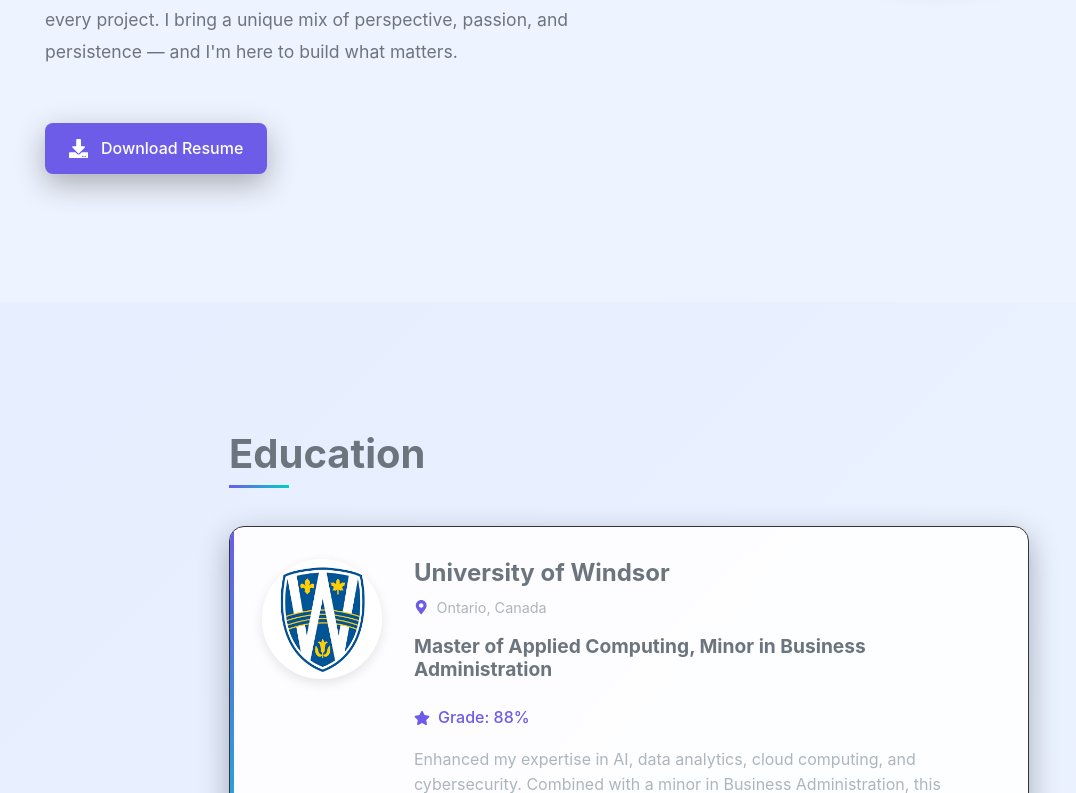
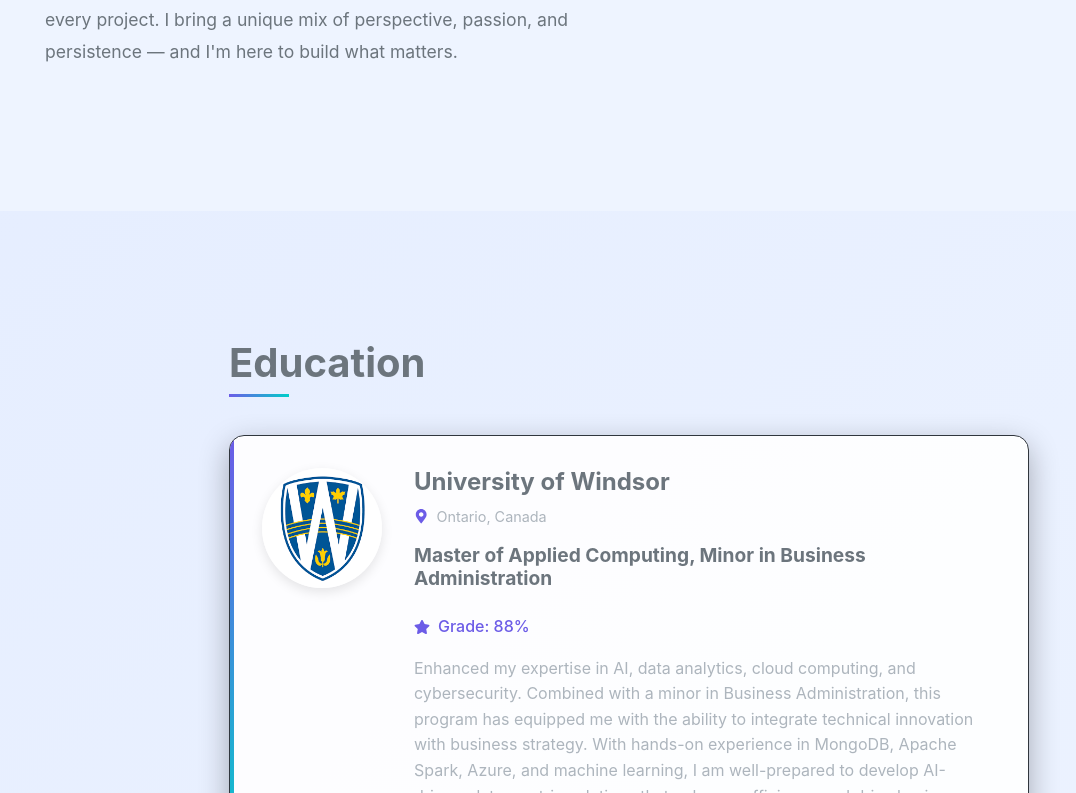
Before and after one commit to ahujar89/ahujar89, a React (Create React App) app: page / in a window 1280 px wide. Shown: the part 1567-2360 px from the top of the page, without its empty margins (11-1087 px from the left). Built offline with nearby package versions, Linux system fonts and the light colour scheme.

Commit message:
content updates

```diff
--- a/src/components/About.js
+++ b/src/components/About.js
@@ -169,17 +169,7 @@ const About = () => {
               transition={{ delay: 0.3 }}
             >
                 Beyond the screen, I draw inspiration from everyday moments — observing how people engage with technology, chasing ideas that fuel curiosity, and bringing a thoughtful, creative approach to every project. I bring a unique mix of perspective, passion, and persistence — and I'm here to build what matters.                </AboutParagraph>
-            <DownloadButton
-              href="https://drive.google.com/file/d/15YgYItRvH9wB8g7gVNsnSaSTYf_sTPvK/view?usp=drive_link"
-              download
-              initial={{ opacity: 0, y: 20 }}
-              animate={inView ? { opacity: 1, y: 0 } : {}}
-              transition={{ delay: 0.4 }}
-              whileHover={{ scale: 1.05 }}
-              whileTap={{ scale: 0.95 }}
-            >
-              <FaDownload /> Download Resume
-            </DownloadButton>
+
           </AboutText>
           <AboutImage
             initial={{ opacity: 0, x: 50 }}
--- a/src/components/Projects.js
+++ b/src/components/Projects.js
@@ -306,7 +306,7 @@ const Projects = () => {
             initial={{ opacity: 0, y: 20 }}
             animate={inView ? { opacity: 1, y: 0 } : {}}
           >
-            Projects
+            Academic & Personal Projects
           </SectionTitle>
           <SectionSubtitle
             initial={{ opacity: 0, y: 20 }}
--- a/src/components/Skills.js
+++ b/src/components/Skills.js
@@ -2,7 +2,7 @@ import React from 'react';
 import styled from 'styled-components';
 import { motion } from 'framer-motion';
 import { useInView } from 'react-intersection-observer';
-import { FaReact, FaNodeJs, FaPython, FaGitAlt, FaDatabase, FaCloud, FaRProject, FaJira, FaGithub } from 'react-icons/fa';
+import { FaReact, FaNodeJs, FaPython, FaGitAlt, FaDatabase, FaCloud, FaRProject, FaJira, FaGithub, FaProjectDiagram, FaUsers, FaChartLine, FaTasks, FaRoute } from 'react-icons/fa';
 import { SiJavascript, SiTypescript, SiNextdotjs, SiTailwindcss, SiMicrosoftazure, SiDocker, SiPowerbi, SiApachespark, SiGithubactions, SiDjango } from 'react-icons/si';
 import { DiMysql } from 'react-icons/di';
 
@@ -143,7 +143,7 @@ const SkillsList = styled.ul`
   list-style: none;
   padding: 0;
   display: grid;
-  grid-template-columns: repeat(auto-fit, minmax(130px, 1fr));
+  grid-template-columns: repeat(auto-fit, minmax(160px, 1fr));
   gap: 2rem;
 
   @media (max-width: 768px) {
@@ -190,6 +190,7 @@ const SkillIcon = styled.div`
 const SkillName = styled.span`
   flex: 1;
   font-weight: 500;
+  word-break: break-word;
 `;
 
 const container = {
@@ -259,14 +260,13 @@ const Skills = () => {
       ]
     },
     {
-      title: 'Development Tools',
-      icon: <FaGitAlt />,
+      title: 'Product & Project Mgmt',
+      icon: <FaProjectDiagram />,
       skills: [
-        { name: 'Git', icon: <FaGitAlt /> },
-        { name: 'GitHub', icon: <FaGithub /> },
-        { name: 'JIRA', icon: <FaJira /> },
-        { name: 'Agile', icon: <FaGitAlt /> },
-        { name: 'Scrum', icon: <FaGitAlt /> }
+        { name: 'Roadmap Planning', icon: <FaRoute /> },
+        { name: 'Stakeholder Management', icon: <FaUsers /> },
+        { name: 'Data-Driven Decision Making', icon: <FaChartLine /> },
+        { name: 'Agile Project Execution', icon: <FaTasks /> }
       ]
     }
   ];
```
